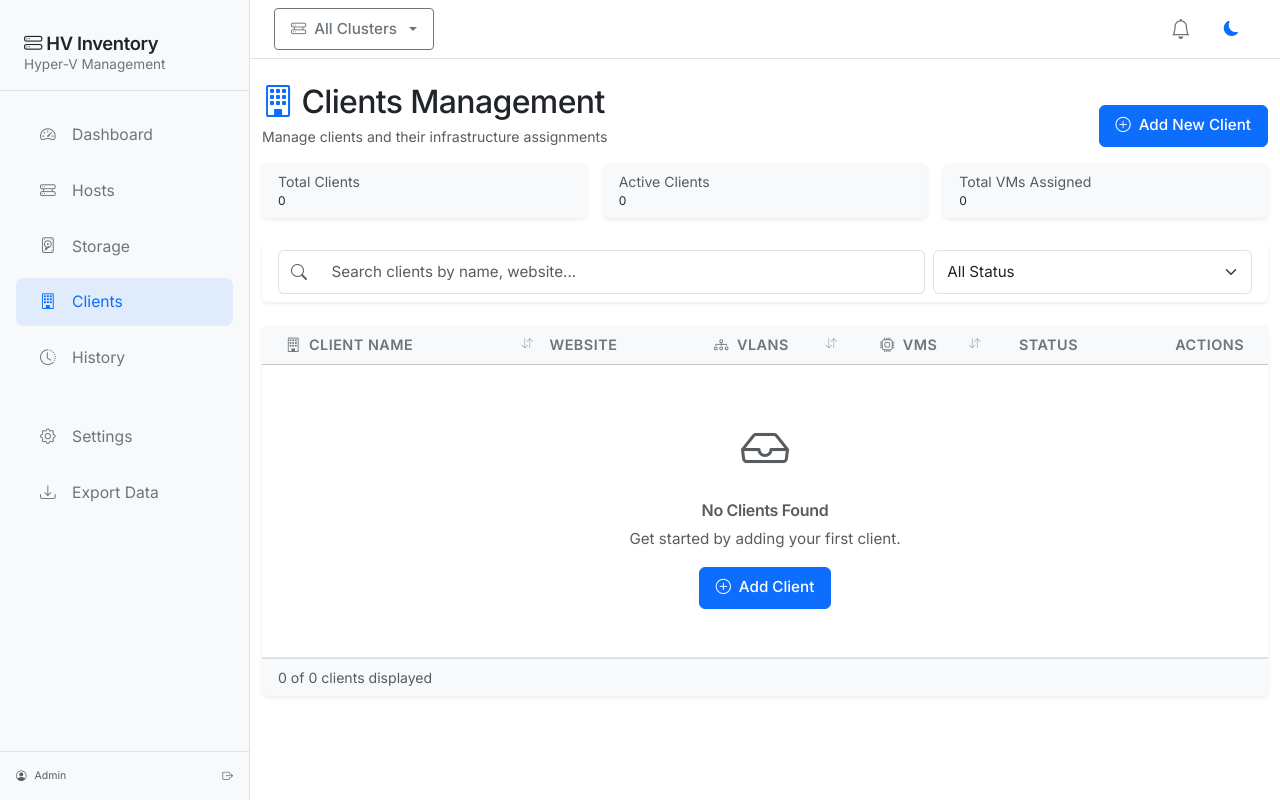
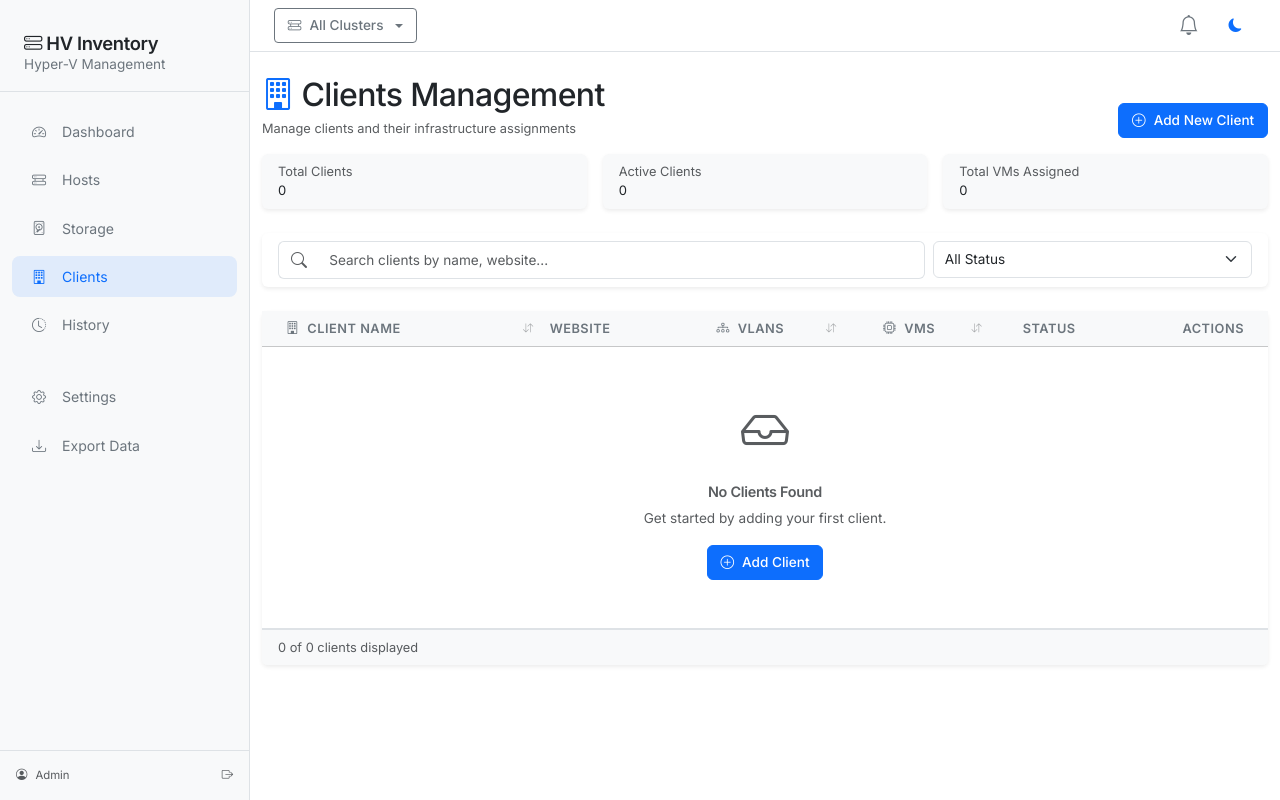
Before and after one commit to amontaser/egid-hv-Inventory-, a Flask app: page /clients in a window 1280 px wide. Run offline with Flask 3, Linux system fonts and the light colour scheme; a user stored in the database is signed in; data that the repository does not hold is empty; some libraries are stand-ins or nearby versions.

Commit message:
fix: remove country filter, reduce font sizes across all pages

```diff
--- a/templates/base.html
+++ b/templates/base.html
@@ -20,7 +20,7 @@
         body {
             min-height: 100vh;
             font-family: 'Inter', -apple-system, BlinkMacSystemFont, 'Segoe UI', Roboto, 'Helvetica Neue', Arial, sans-serif;
-            font-size: 12px;
+            font-size: 13px;
         }
 
         .sidebar {
@@ -38,11 +38,11 @@
 
         .sidebar .nav-link {
             color: #6c757d;
-            padding: 0.75rem 1.5rem;
-            margin: 0.25rem 1rem;
+            padding: 0.65rem 1.25rem;
+            margin: 0.2rem 0.75rem;
             border-radius: 0.5rem;
             transition: all 0.2s;
-            font-size: 0.98rem;
+            font-size: 0.88rem;
         }
 
         .sidebar .nav-link:hover,
@@ -154,28 +154,28 @@
             letter-spacing: -0.02em;
         }
 
-        h1 { font-size: 1.75rem; }
-        h2 { font-size: 1.5rem; }
-        h3 { font-size: 1.25rem; }
-        h4 { font-size: 1.1rem; }
-        h5 { font-size: 1rem; }
-        h6 { font-size: 0.9rem; }
+        h1 { font-size: 1.4rem; }
+        h2 { font-size: 1.25rem; }
+        h3 { font-size: 1.1rem; }
+        h4 { font-size: 1rem; }
+        h5 { font-size: 0.9rem; }
+        h6 { font-size: 0.85rem; }
 
         /* Form elements */
         .form-control, .form-select {
-            font-size: 0.95rem;
-            padding: 0.6rem 0.85rem;
+            font-size: 0.85rem;
+            padding: 0.45rem 0.7rem;
         }
 
         .btn {
-            font-size: 0.95rem;
-            padding: 0.55rem 1rem;
+            font-size: 0.85rem;
+            padding: 0.4rem 0.8rem;
             font-weight: 500;
         }
 
         .table th {
             font-weight: 600;
-            font-size: 0.9rem;
+            font-size: 0.8rem;
             text-transform: uppercase;
             letter-spacing: 0.5px;
             color: #6c757d;
@@ -183,17 +183,17 @@
 
         .table td {
             vertical-align: middle;
-            font-size: 0.95rem;
+            font-size: 0.85rem;
         }
 
         .badge {
             font-weight: 500;
-            font-size: 0.78rem;
-            padding: 0.35em 0.55em;
+            font-size: 0.75rem;
+            padding: 0.3em 0.5em;
         }
 
         small {
-            font-size: 0.88rem;
+            font-size: 0.8rem;
         }
 
         .sortable {
```
